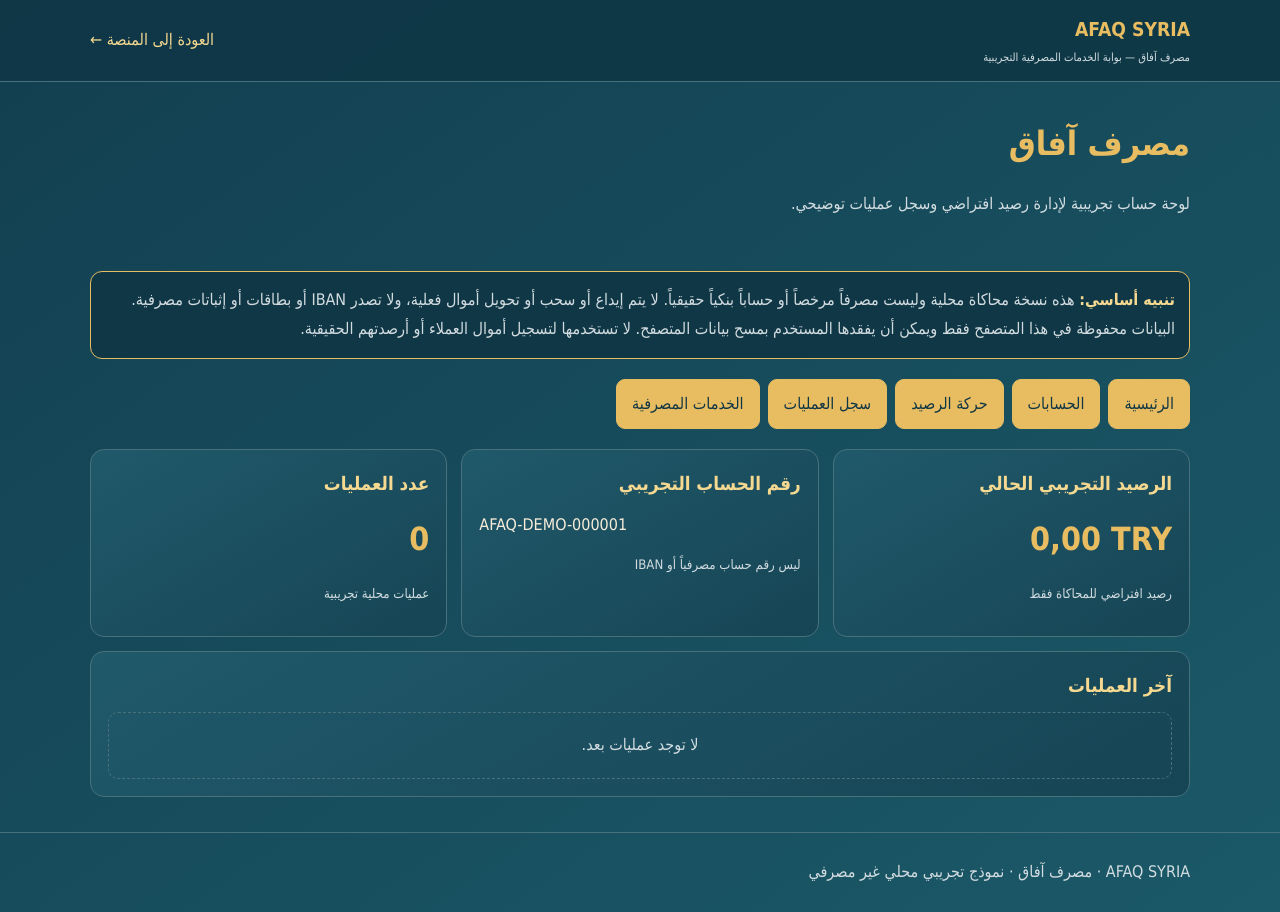
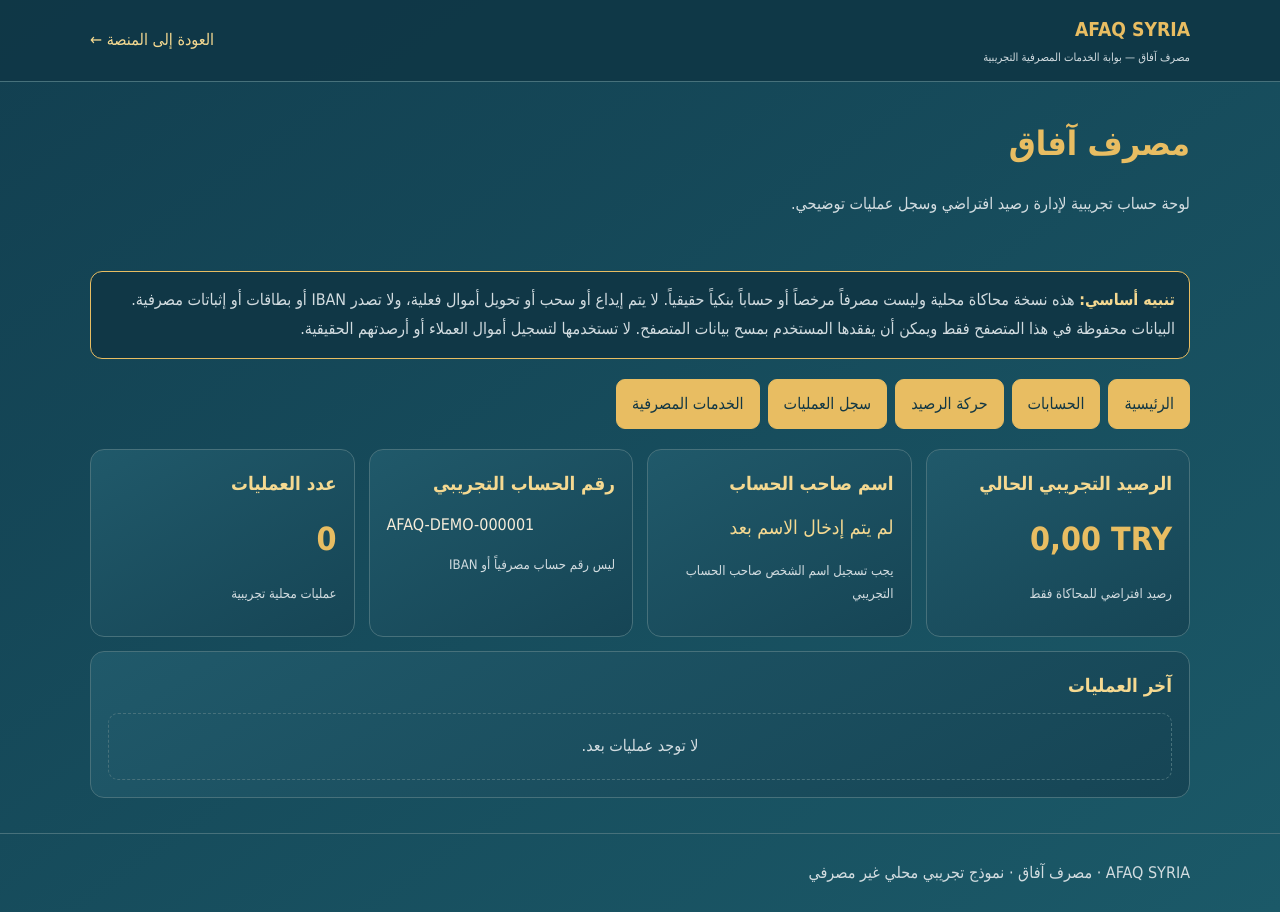
Before and after one commit to oa626114-boop/afaq-syria-platform, a plain HTML site: page bank.html in a window 1280 px wide. Drawn offline with Linux system fonts and the light colour scheme.

Commit message:
Require and display full account holder name in AFAQ Bank demo

```diff
--- a/bank.html
+++ b/bank.html
@@ -9,10 +9,10 @@
 <nav class="tabs" aria-label="أقسام مصرف آفاق"><button class="active" data-tab="overview">الرئيسية</button><button data-tab="account">الحسابات</button><button data-tab="movement">حركة الرصيد</button><button data-tab="history">سجل العمليات</button><button data-tab="services">الخدمات المصرفية</button></nav>
 <section id="overview" class="panel active"><div class="grid">
 <div class="card"><h3>الرصيد التجريبي الحالي</h3><div class="balance" id="mainBalance">0.00 TRY</div><p class="small">رصيد افتراضي للمحاكاة فقط</p></div>
-<div class="card"><h3>رقم الحساب التجريبي</h3><div id="accountNumber" dir="ltr">AFAQ-DEMO-000001</div><p class="small">ليس رقم حساب مصرفياً أو IBAN</p></div>
+<div class="card"><h3>اسم صاحب الحساب</h3><div id="overviewHolder" style="font-size:1.2rem;color:var(--g2)">لم يتم إدخال الاسم بعد</div><p class="small">يجب تسجيل اسم الشخص صاحب الحساب التجريبي</p></div><div class="card"><h3>رقم الحساب التجريبي</h3><div id="accountNumber" dir="ltr">AFAQ-DEMO-000001</div><p class="small">ليس رقم حساب مصرفياً أو IBAN</p></div>
 <div class="card"><h3>عدد العمليات</h3><div class="balance" id="transactionCount">0</div><p class="small">عمليات محلية تجريبية</p></div></div>
 <div class="card" style="margin-top:14px"><h3>آخر العمليات</h3><div id="recentList" class="empty">لا توجد عمليات بعد.</div></div></section>
-<section id="account" class="panel"><div class="grid"><div class="card"><h3>بيانات الحساب التجريبي</h3><label class="label" for="accountHolder">اسم صاحب الحساب (تجريبي)</label><input id="accountHolder" maxlength="80" placeholder="اسم تجريبي"><label class="label" for="currency">العملة</label><select id="currency"><option value="TRY">الليرة التركية (TRY)</option><option value="USD">الدولار الأمريكي (USD)</option><option value="EUR">اليورو (EUR)</option><option value="SYP">الليرة السورية (SYP)</option></select><button id="saveAccount">حفظ بيانات الحساب</button><p id="accountStatus" class="small" role="status"></p></div>
+<section id="account" class="panel"><div class="grid"><div class="card"><h3>بيانات الحساب التجريبي</h3><label class="label" for="accountHolder">الاسم الكامل لصاحب الحساب <span style="color:var(--red)">*</span></label><input id="accountHolder" maxlength="100" autocomplete="name" required placeholder="أدخل الاسم الكامل للشخص"><label class="label" for="currency">العملة</label><select id="currency"><option value="TRY">الليرة التركية (TRY)</option><option value="USD">الدولار الأمريكي (USD)</option><option value="EUR">اليورو (EUR)</option><option value="SYP">الليرة السورية (SYP)</option></select><button id="saveAccount">حفظ بيانات الحساب</button><p id="accountStatus" class="small" role="status"></p></div>
 <div class="card"><h3>تحديد الرصيد الافتتاحي</h3><p class="small">يمكنك تحديد مبلغ افتراضي كبداية للمحاكاة. لا يمثل هذا المبلغ أموالاً مودعة فعلياً.</p><label class="label" for="openingBalance">المبلغ الافتتاحي</label><input id="openingBalance" type="number" min="0" step="0.01" placeholder="0.00"><button id="setOpening">تعيين الرصيد التجريبي</button><p id="openingStatus" class="small" role="status"></p></div></div></section>
 <section id="movement" class="panel"><div class="grid"><form class="card" id="movementForm"><h3>إضافة حركة تجريبية</h3><label class="label" for="movementType">نوع العملية</label><select id="movementType"><option value="credit">إضافة رصيد افتراضي</option><option value="debit">خصم افتراضي</option></select><label class="label" for="movementAmount">المبلغ</label><input id="movementAmount" type="number" min="0.01" step="0.01" required placeholder="0.00"><label class="label" for="movementNote">البيان</label><input id="movementNote" maxlength="120" placeholder="وصف العملية"><button type="submit">تسجيل العملية التجريبية</button><p id="movementStatus" class="small" role="status"></p></form>
 <div class="card"><h3>قواعد المحاكاة</h3><p class="small">• لا يسمح بخصم مبلغ أكبر من الرصيد التجريبي.</p><p class="small">• كل عملية تسجل في سجل محلي بتاريخها.</p><p class="small">• لا يوجد ربط بنكي أو تحويل خارجي أو دفع فعلي.</p></div></div></section>
@@ -30,14 +30,14 @@ function read(){try{const v=JSON.parse(localStorage.getItem(STORE));return v&&Ar
 let state=read();
 function save(){localStorage.setItem(STORE,JSON.stringify(state));render()}
 function money(n){return new Intl.NumberFormat('tr-TR',{minimumFractionDigits:2,maximumFractionDigits:2}).format(n)+' '+state.currency}
-function render(){document.getElementById('mainBalance').textContent=money(state.balance);document.getElementById('accountNumber').textContent=state.account;document.getElementById('transactionCount').textContent=state.transactions.length;document.getElementById('accountHolder').value=state.holder;document.getElementById('currency').value=state.currency;
+function render(){document.getElementById('mainBalance').textContent=money(state.balance);document.getElementById('accountNumber').textContent=state.account;document.getElementById('transactionCount').textContent=state.transactions.length;document.getElementById('accountHolder').value=state.holder;document.getElementById('overviewHolder').textContent=state.holder||'لم يتم إدخال الاسم بعد';document.getElementById('currency').value=state.currency;
  const html=state.transactions.slice().reverse().map(t=>'<div class="item"><div><b>'+escapeHtml(t.note)+'</b><div class="small">'+new Date(t.date).toLocaleString()+'</div></div><b class="'+(t.type==='credit'?'positive':'negative')+'" dir="ltr">'+(t.type==='credit'?'+':'−')+money(t.amount)+'</b></div>').join('');
  document.getElementById('historyList').innerHTML=html||'<div class="empty">لا توجد عمليات مسجلة.</div>';document.getElementById('recentList').innerHTML=html?html.split('</div>').slice(0,3).join('</div>')+'</div>':'لا توجد عمليات بعد.'}
 function escapeHtml(v){return String(v).replace(/[&<>"']/g,c=>({'&':'&amp;','<':'&lt;','>':'&gt;','"':'&quot;',"'":'&#39;'}[c]))}
 document.querySelectorAll('[data-tab]').forEach(b=>b.addEventListener('click',()=>{document.querySelectorAll('.tabs button').forEach(x=>x.classList.toggle('active',x===b));document.querySelectorAll('.panel').forEach(x=>x.classList.toggle('active',x.id===b.dataset.tab))}));
-document.getElementById('saveAccount').onclick=()=>{state.holder=document.getElementById('accountHolder').value.trim();state.currency=document.getElementById('currency').value;save();document.getElementById('accountStatus').textContent='تم حفظ بيانات الحساب التجريبي.'};
-document.getElementById('setOpening').onclick=()=>{const amount=Number(document.getElementById('openingBalance').value);if(!Number.isFinite(amount)||amount<0){document.getElementById('openingStatus').textContent='أدخل مبلغاً صحيحاً يساوي صفراً أو أكثر.';return}const diff=amount-state.balance;state.balance=amount;state.transactions.push({type:diff>=0?'credit':'debit',amount:Math.abs(diff),note:'تعيين الرصيد الافتتاحي (محاكاة)',date:new Date().toISOString()});save();document.getElementById('openingStatus').textContent='تم تعيين الرصيد الافتراضي.';document.getElementById('openingBalance').value=''};
-document.getElementById('movementForm').addEventListener('submit',e=>{e.preventDefault();const type=document.getElementById('movementType').value,amount=Number(document.getElementById('movementAmount').value),note=document.getElementById('movementNote').value.trim()|| (type==='credit'?'إضافة رصيد افتراضي':'خصم افتراضي');if(!Number.isFinite(amount)||amount<=0){document.getElementById('movementStatus').textContent='أدخل مبلغاً أكبر من صفر.';return}if(type==='debit'&&amount>state.balance){document.getElementById('movementStatus').textContent='الرصيد التجريبي غير كافٍ.';return}state.balance+=type==='credit'?amount:-amount;state.transactions.push({type,amount,note,date:new Date().toISOString()});save();e.target.reset();document.getElementById('movementStatus').textContent='تم تسجيل العملية في سجل المحاكاة المحلي.'});
+document.getElementById('saveAccount').onclick=()=>{const holder=document.getElementById('accountHolder').value.trim();if(holder.length<3){document.getElementById('accountStatus').textContent='يرجى إدخال الاسم الكامل لصاحب الحساب قبل الحفظ.';document.getElementById('accountHolder').focus();return}state.holder=holder;state.currency=document.getElementById('currency').value;save();document.getElementById('accountStatus').textContent='تم حفظ اسم صاحب الحساب وبيانات الحساب التجريبي.'};
+document.getElementById('setOpening').onclick=()=>{if(!state.holder||state.holder.trim().length<3){document.getElementById('openingStatus').textContent='أدخل الاسم الكامل لصاحب الحساب واحفظه أولاً من قسم الحسابات.';return}const amount=Number(document.getElementById('openingBalance').value);if(!Number.isFinite(amount)||amount<0){document.getElementById('openingStatus').textContent='أدخل مبلغاً صحيحاً يساوي صفراً أو أكثر.';return}const diff=amount-state.balance;state.balance=amount;state.transactions.push({type:diff>=0?'credit':'debit',amount:Math.abs(diff),note:'تعيين الرصيد الافتتاحي (محاكاة)',date:new Date().toISOString()});save();document.getElementById('openingStatus').textContent='تم تعيين الرصيد الافتراضي.';document.getElementById('openingBalance').value=''};
+document.getElementById('movementForm').addEventListener('submit',e=>{e.preventDefault();if(!state.holder||state.holder.trim().length<3){document.getElementById('movementStatus').textContent='أدخل الاسم الكامل لصاحب الحساب واحفظه أولاً من قسم الحسابات.';return}const type=document.getElementById('movementType').value,amount=Number(document.getElementById('movementAmount').value),note=document.getElementById('movementNote').value.trim()|| (type==='credit'?'إضافة رصيد افتراضي':'خصم افتراضي');if(!Number.isFinite(amount)||amount<=0){document.getElementById('movementStatus').textContent='أدخل مبلغاً أكبر من صفر.';return}if(type==='debit'&&amount>state.balance){document.getElementById('movementStatus').textContent='الرصيد التجريبي غير كافٍ.';return}state.balance+=type==='credit'?amount:-amount;state.transactions.push({type,amount,note,date:new Date().toISOString()});save();e.target.reset();document.getElementById('movementStatus').textContent='تم تسجيل العملية في سجل المحاكاة المحلي.'});
 document.getElementById('exportHistory').onclick=()=>{const blob=new Blob([JSON.stringify(state,null,2)],{type:'application/json'}),url=URL.createObjectURL(blob),a=document.createElement('a');a.href=url;a.download='afaq-bank-demo-ledger.json';a.click();URL.revokeObjectURL(url)};
 document.getElementById('clearHistory').onclick=()=>{if(!confirm('سيتم حذف رصيد وسجل المحاكاة من هذا المتصفح. هل تريد المتابعة؟'))return;state=initial();save()};
 render();
```
